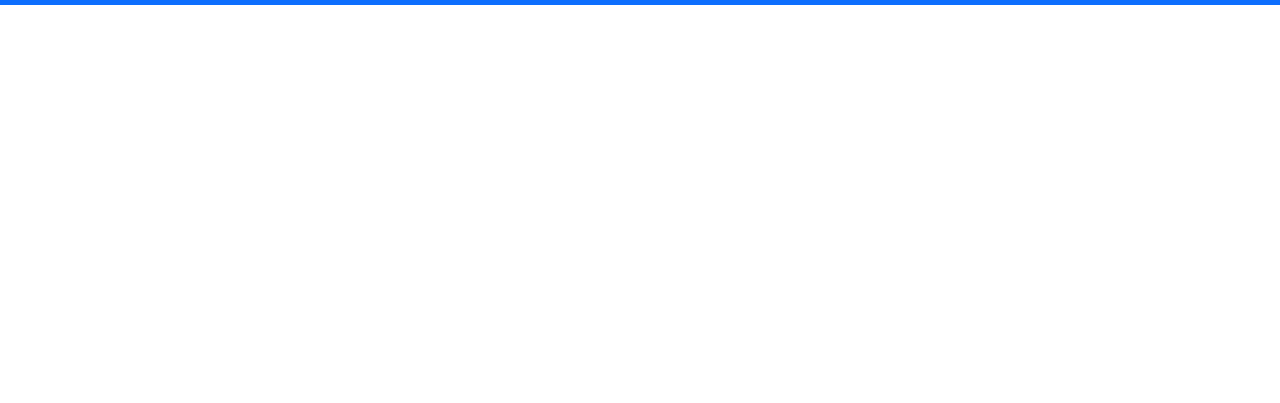
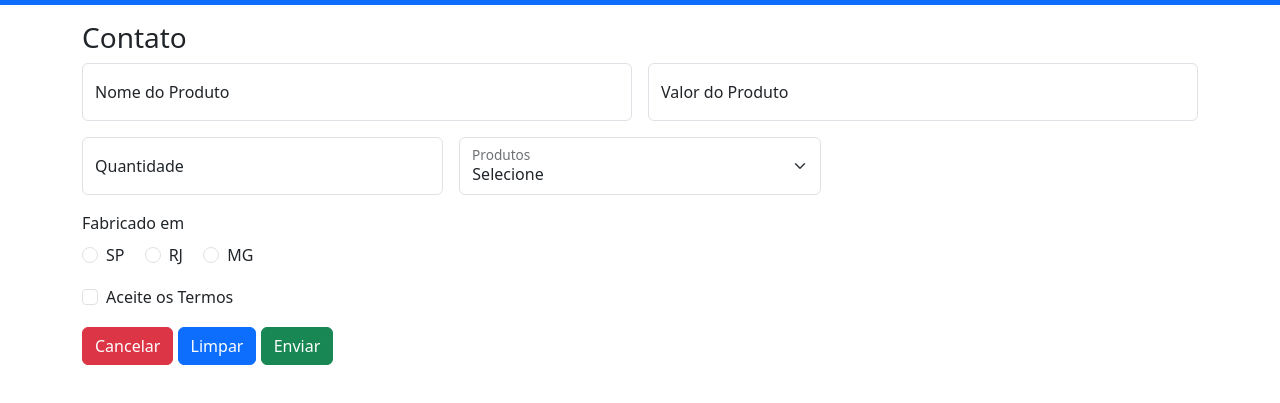
Before and after one commit to JaoDEv1/atividadeComBootstrap, a plain HTML site: page contato.html in a window 1280 px wide. Shown: the part 51-454 px from the top of the page. Drawn offline with nearby package versions, Linux system fonts and the light colour scheme.

Commit message:
atualização no contato

```diff
--- a/contato.html
+++ b/contato.html
@@ -44,7 +44,85 @@
         </div>
       </div>
     </nav>
-
+    <!--Nome do produto-->
+    <div class="container mt-3">
+      <h3>Contato</h3>
+      <form class="row g-3">
+        <div class="col-md-6 col-sm-12">
+          <div class="form-floating">
+            <input type="text" name="nome" id="nome" class="form-control" placeholder="Nome Completo" required>
+            <label for="nome">Nome do Produto</label>
+          </div>
+        </div>
+        <!--Valor do produto-->
+        <div class="col-md-6 col-sm-12">
+          <div class="form-floating">
+            <input type="number" name="valor" id="valor" class="form-control" placeholder="Valor do Produto" step="0.5" required>
+            <label for="valor">Valor do Produto</label>
+          </div>
+        </div>
+        <!--Quantidade de produtos-->
+        <div class="col-md-4 col-sm-12">
+          <div class="form-floating">
+            <input type="number" name="quantidade" id="quantidade" class="form-control" placeholder="Quantidade" required>
+            <label for="senha">Quantidade</label>
+          </div>
+        </div>
+        <!--Data de nascimento
+        <div class="col-md-4 col-sm-12">
+          <div class="form-floating">
+            <input type="date" name="data" id="data" class="form-control">
+            <label for="data">Data de nascimento</label>
+          </div>
+        </div>-->
+        <!--Menu de opções-->
+        <div class="col-md-4 col-sm-12">
+          <div class="form-floating">
+            <select name="produtos" id="produtos" class="form-select" required>
+              <option value="" selected disabled>Selecione</option>
+              <option value="mouse">Mouse</option>
+              <option value="teclado">Teclado</option>
+              <option value="monitor">Monitor</option>
+              <option value="notebook">Notebook</option>
+              <option value="mousepad">Mousepad</option>
+              <option value="carregador">Carregador</option>
+            </select>
+            <label for="produtos">Produtos</label>
+          </div>
+        </div>
+        <!--caixas de rádio-->
+        <div class="col-12">
+          <label class="form-label d-block">Fabricado em</label>
+          <div class="form-check form-check-inline">
+            <input type="radio" name="tipo" id="sp" class="form-check-input">
+            <label for="sp" class="form-check-label">SP</label>
+          </div>
+          <div class="form-check form-check-inline">
+            <input type="radio" name="tipo" id="rj" class="form-check-input">
+            <label for="rj" class="form-check-label">RJ</label>
+          </div>
+          <div class="form-check form-check-inline">
+            <input type="radio" name="tipo" id="mg" class="form-check-input">
+            <label for="mg" class="form-check-label">MG</label>
+          </div>
+        </div>
+        <!--Caixa para aceitar os termos-->
+        <div class="col-md-12 col-sm-12">
+          <div class="form-check">
+            <input type="checkbox" name="termos" id="termos" class="form-check-input" required>
+            <label for="termos" class="form-check-label">
+              Aceite os Termos
+            </label>
+          </div>
+        </div>
+        <!--Botões-->
+        <div class="col-12 mb-4">
+          <button type="button" class="btn btn-danger">Cancelar</button>
+          <button type="reset" class="btn btn-primary">Limpar</button>
+          <button type="submit" class="btn btn-success">Enviar</button>
+        </div>
+      </form>
+    </div>
 
     <script src="https://cdn.jsdelivr.net/npm/bootstrap@5.3.8/dist/js/bootstrap.bundle.min.js"></script>
 </body>
```
